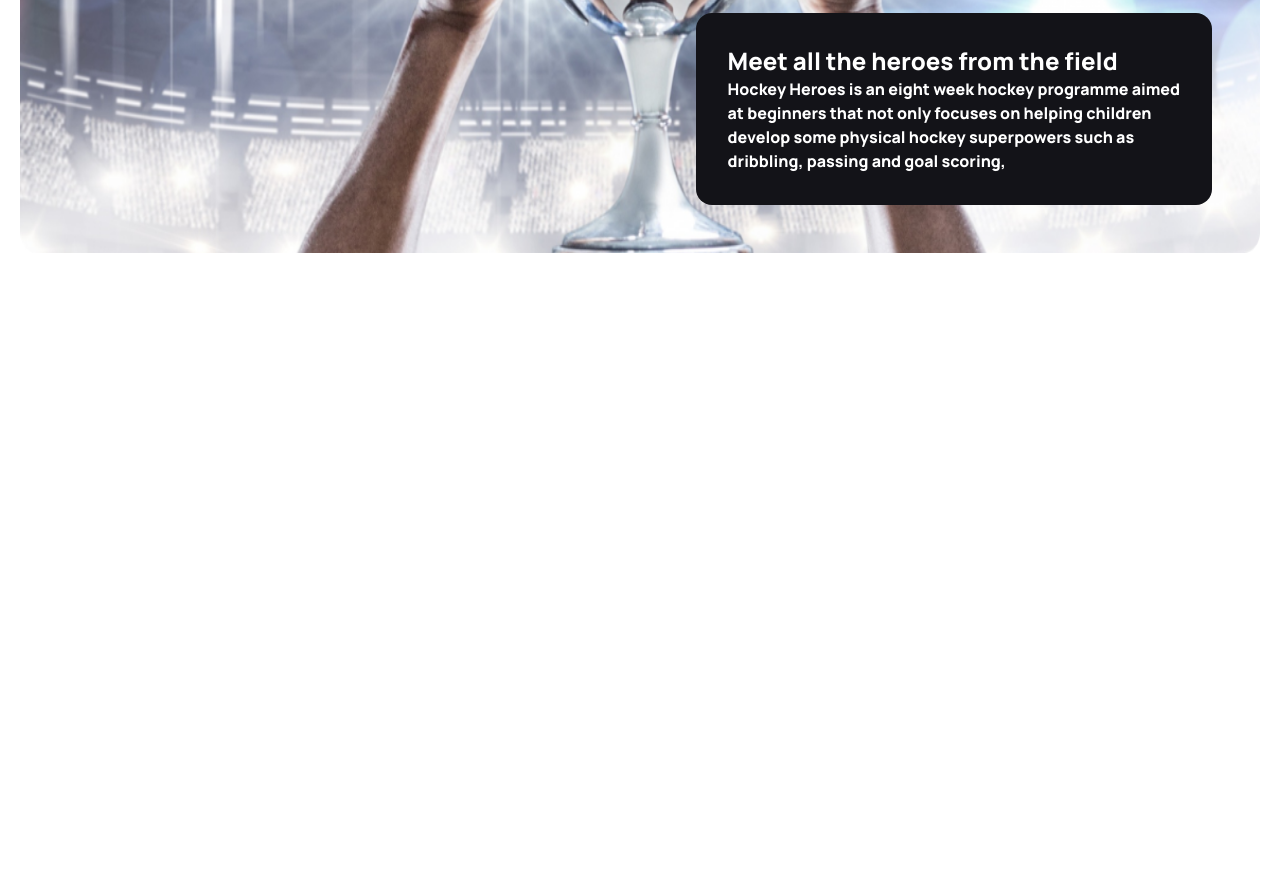
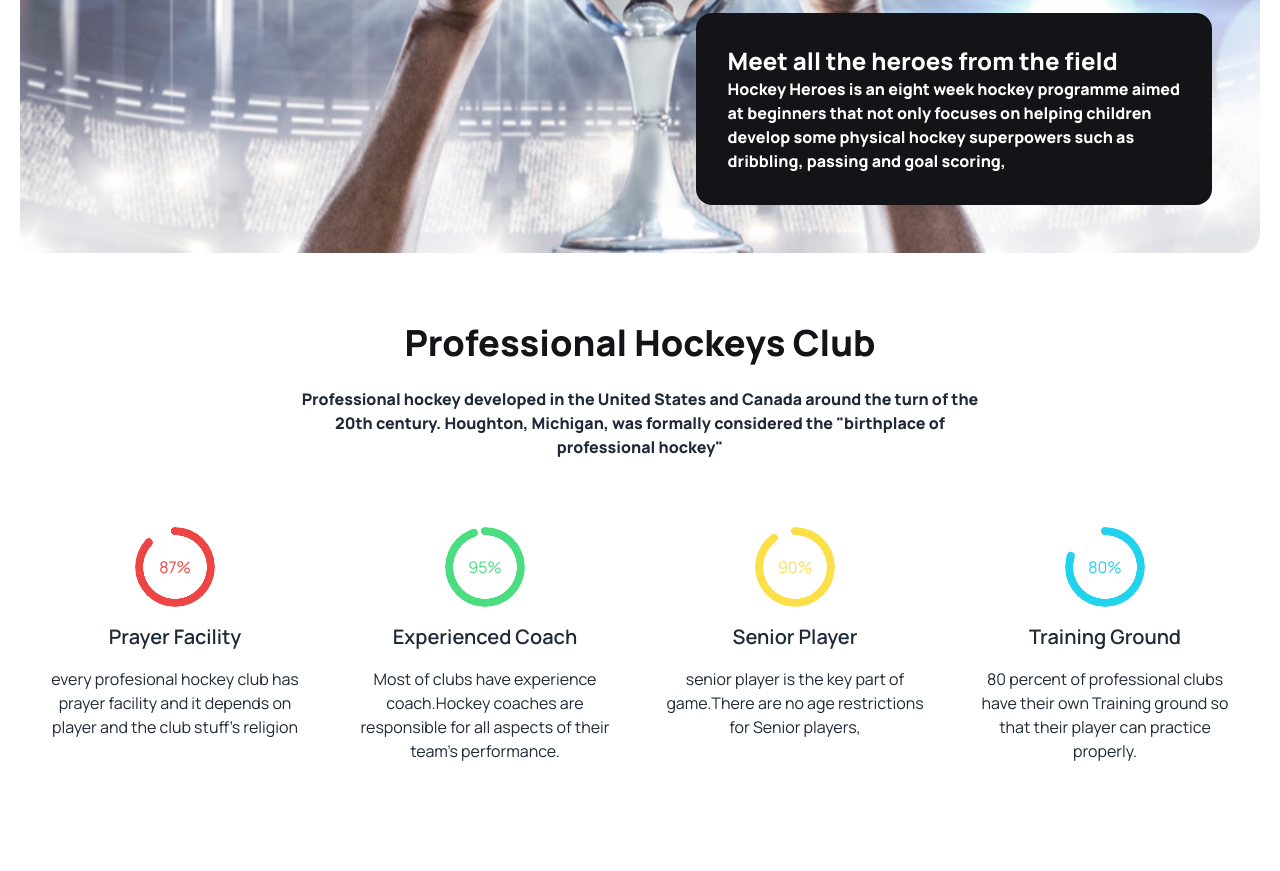
Before and after one commit to pronoyrahman/assignment-3, a plain HTML site: page index.html in a window 1280 px wide. Shown: the part 612-1483 px from the top of the page. Before the commit the page ends 871 px from the top, so only its background shows below. Drawn offline with nearby package versions, Linux system fonts and the light colour scheme.

Commit message:
finished third section

```diff
--- a/index.html
+++ b/index.html
@@ -55,6 +55,7 @@ gap: 10px;
         </div>
     </header>
     <main>
+        <!-- banner section -->
         <section class="px-5 ">
            <div class="mx-auto max-w-7xl">
 
@@ -95,15 +96,46 @@ gap: 10px;
 
            </div>
            <div class=" lg:hidden bg-[#131318] rounded-2xl p-8 mt-5">
-            <h3 class="text-[#FFF] text-2xl font-extrabold">Meet all the heroes from the field</h3>
-             <p class="text-[#FFF] text-base font-extrabold">Hockey Heroes is an eight week hockey programme aimed <br> at beginners
+            <h3 class="text-[#FFF] text-2xl lg:font-extrabold">Meet all the heroes from the field</h3>
+             <p class="text-[#FFF] text-base font-light lg:font-extrabold">Hockey Heroes is an eight week hockey programme aimed <br> at beginners
                  that not only focuses on helping children <br> develop some physical
                   hockey superpowers such as <br>
                    dribbling, passing and goal scoring,</p>
-
-
         </div>
         </section>
+
+       <!--  professional hockey club -->
+       <section class="px-5 py-10">
+       <div class="mx-auto max-w-7xl">
+        <div class=" text-center">
+            <h3 class="text-[#131318] text-2xl lg:text-4xl font-extrabold p-4 lg:p-6">Professional Hockeys Club</h3>
+            <p class="text-base font-normal  lg:font-extrabold max-w-[707px] mx-auto">Professional hockey developed in the United States and Canada around the turn of the 20th century.
+                 Houghton, Michigan, was formally considered the "birthplace of professional hockey"</p>
+        </div>
+        <div class="grid grid-cols-1 lg:grid-cols-4 py-8 lg:py-12">
+            <div class="text-center py-5 lg:p-5">
+                <div class="radial-progress text-red-500" style="--value:87;" role="progressbar">87%</div>
+                <h5 class="my-4 text-xl font-semibold ">Prayer Facility</h5>
+                <p class=" text-base font-light">every profesional hockey club has prayer facility and it depends on player and the club stuff's religion</p>
+            </div>
+            <div class="text-center py-5  lg:p-5">
+                <div class="radial-progress text-green-400" style="--value:95;" role="progressbar">95%</div>
+                <h5 class="my-4 text-xl font-semibold ">Experienced Coach</h5>
+                <p class=" text-base font-light">Most of clubs have experience coach.Hockey coaches are responsible for  all aspects of their team's performance.</p>
+            </div>
+            <div class="text-center py-5  lg:p-5">
+                <div class="radial-progress text-yellow-300" style="--value:90;" role="progressbar">90%</div>
+                <h5 class="my-4 text-xl font-semibold ">Senior Player</h5>
+                <p class=" text-base font-light">senior player is the key part of game.There are no age restrictions for Senior players,</p>
+            </div>
+            <div class="text-center py-5  lg:p-5">
+                <div class="radial-progress text-cyan-400" style="--value:80;" role="progressbar">80%</div>
+                <h5 class="my-4 text-xl font-semibold ">Training Ground</h5>
+                <p class=" text-base font-light">80 percent of professional clubs have their own Training ground so that their player can practice properly.</p>
+            </div>
+        </div>
+       </div>
+       </section>
     </main>
     <footer>
 
```
